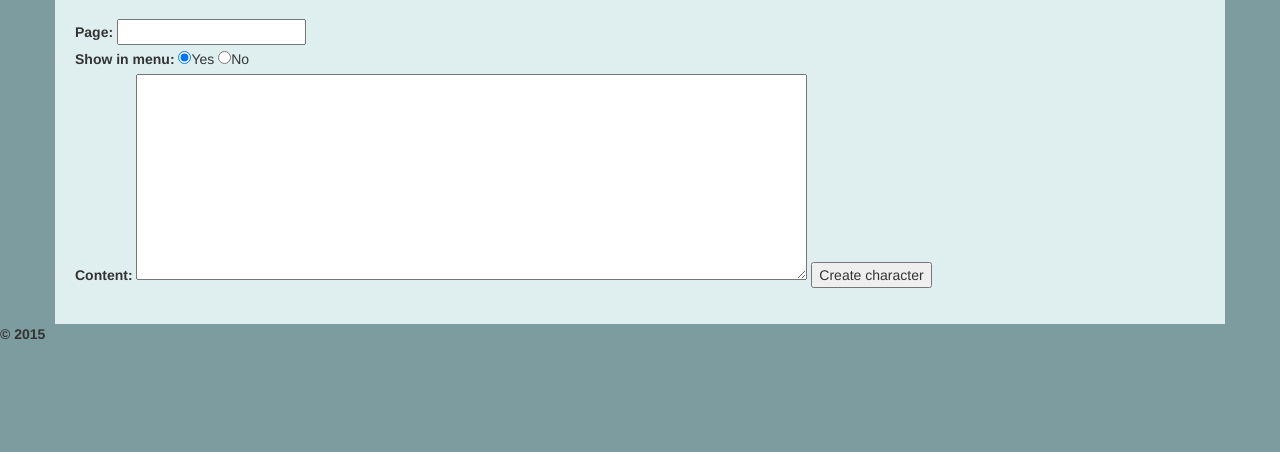
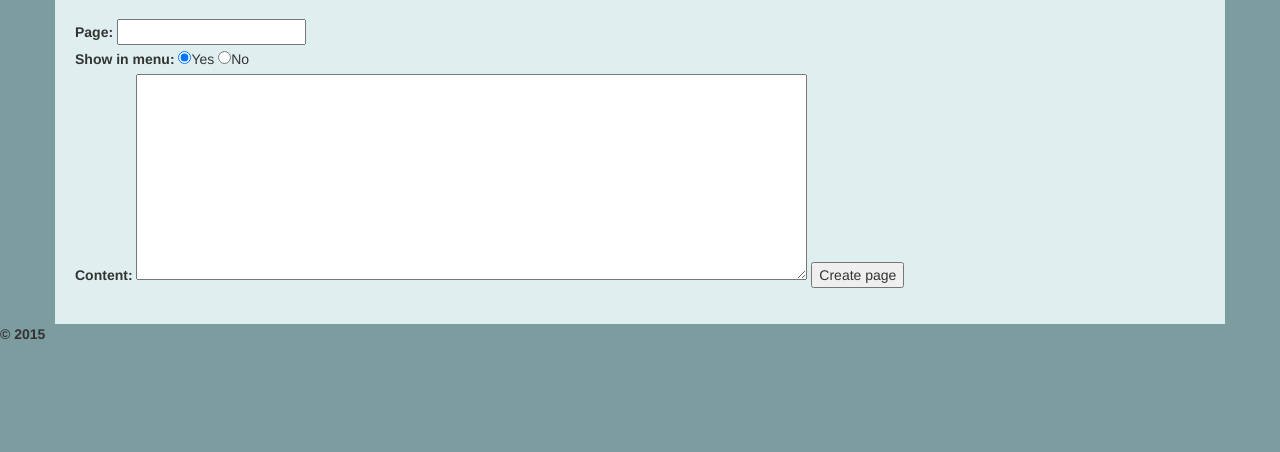
Before and after one commit to yamikuronue/RapidRPG, a CodeIgniter app: page /pages/create in a window 1280 px wide. Shown: the part 141-593 px from the top of the page. Run offline with CodeIgniter, Linux system fonts and the light colour scheme; some libraries are stand-ins or nearby versions.

Commit message:
Fix text on page creation

```diff
--- a/application/views/pages/create.php
+++ b/application/views/pages/create.php
@@ -15,7 +15,7 @@
 	<label for="content">Content:</label>
 	<textarea name="content" rows="10" cols="80"><?php echo set_value('content'); ?></textarea>
 
-	<input type="submit" name="submit" value="Create character" />
+	<input type="submit" name="submit" value="Create page" />
 </form>
 <script src="//cdn.ckeditor.com/4.4.7/standard/ckeditor.js"></script>
 <script>CKEDITOR.replace( 'content' );</script>
```
